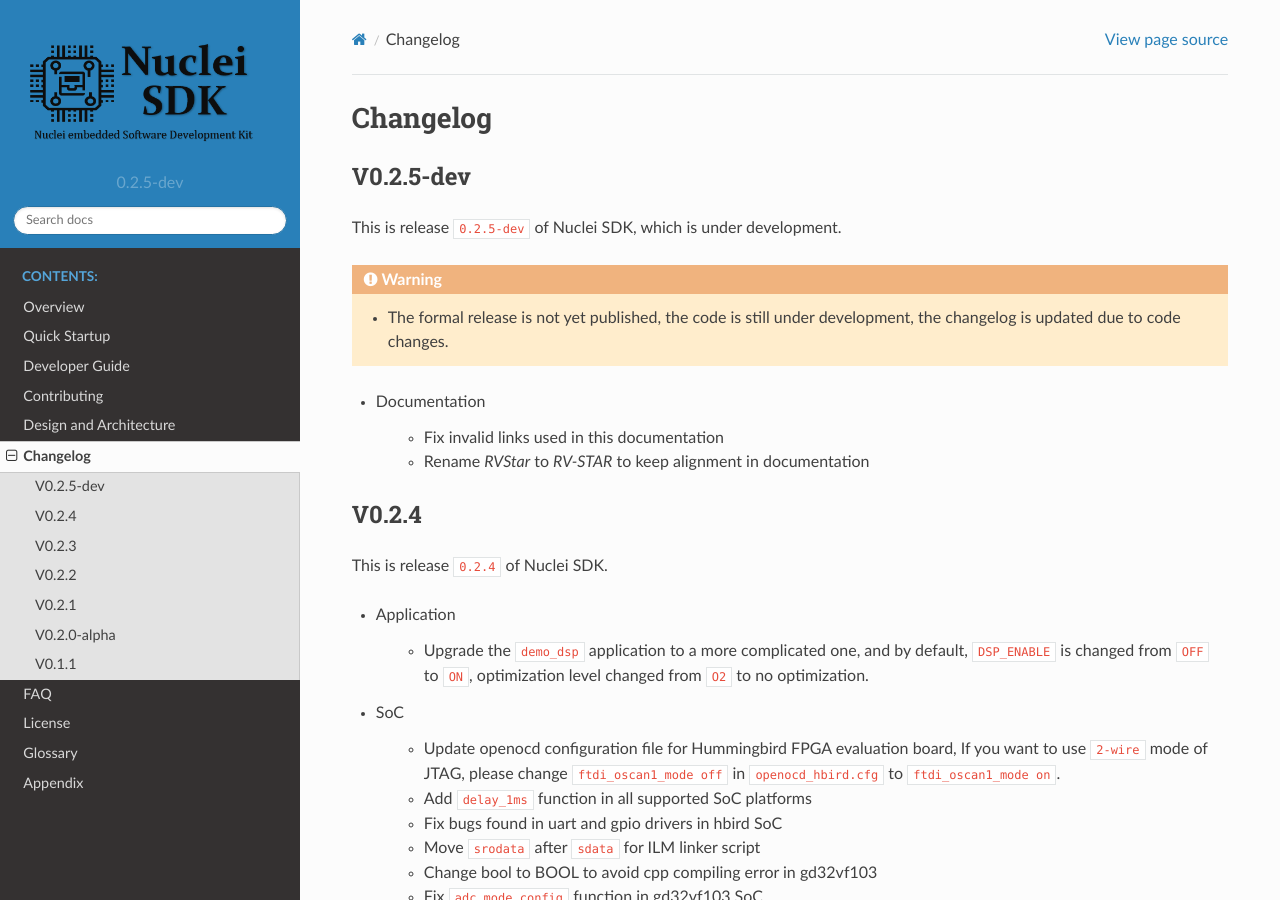
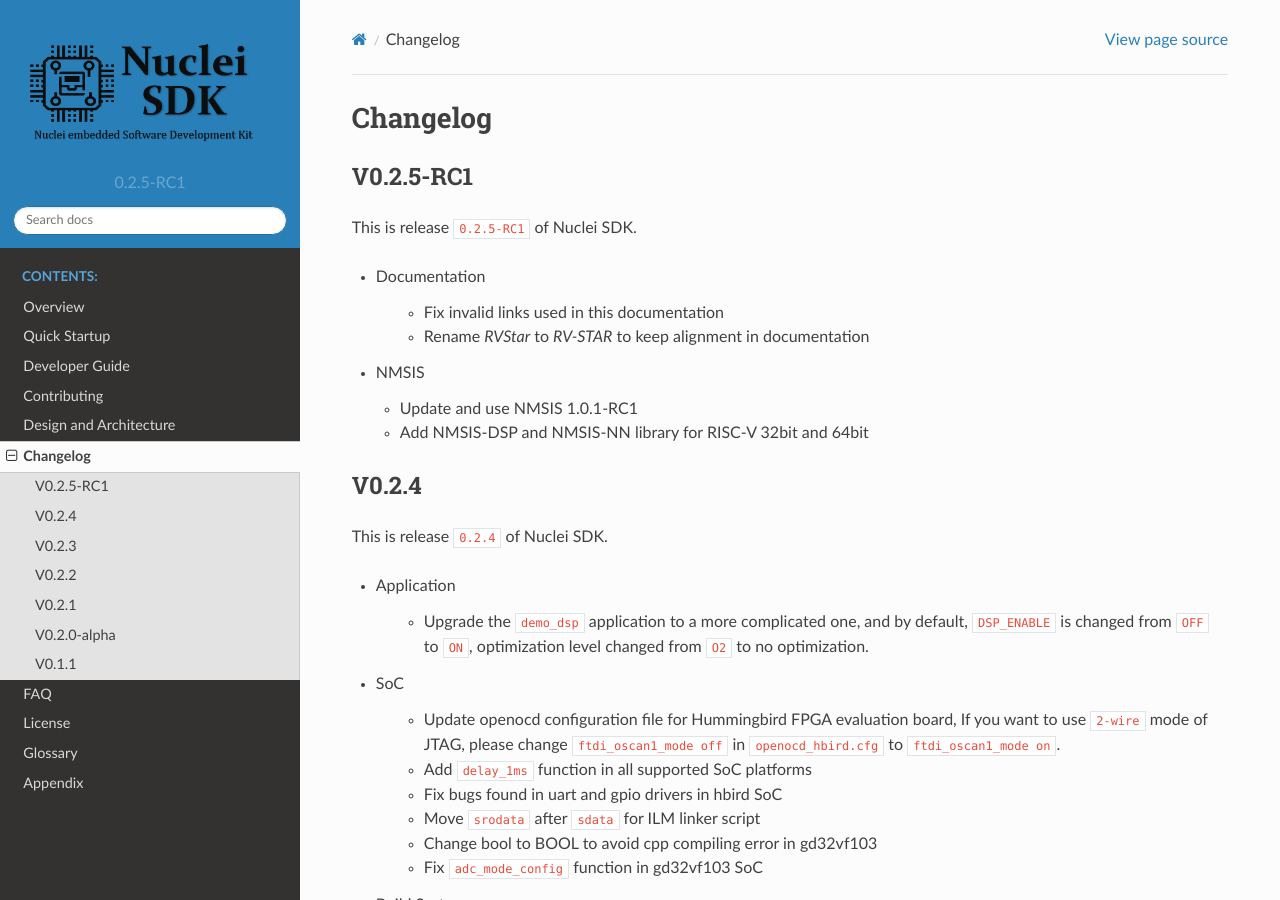
Before and after one commit to Nuclei-Software/nuclei-sdk, a Sphinx documentation site: the page built from doc/source/changelog.rst, in a window 1280 px wide and 900 px high. Built offline with Sphinx 7.4.7 and the Read the Docs theme 2.0.0, drawn with Linux system fonts in a browser that asks for light colours.

Commit message:
doc: bump version to 0.2.5-RC1
Signed-off-by: Huaqi Fang <578567190@qq.com>

```diff
--- a/doc/source/changelog.rst
+++ b/doc/source/changelog.rst
@@ -3,21 +3,20 @@
 Changelog
 =========
 
-V0.2.5-dev
+V0.2.5-RC1
 ----------
 
-This is release ``0.2.5-dev`` of Nuclei SDK, which is under development.
-
-.. warning::
-
-   * The formal release is not yet published, the code is still under development,
-     the changelog is updated due to code changes.
+This is release ``0.2.5-RC1`` of Nuclei SDK.
 
 * Documentation
 
    - Fix invalid links used in this documentation
    - Rename `RVStar` to `RV-STAR` to keep alignment in documentation
 
+* NMSIS
+
+  - Update and use NMSIS 1.0.1-RC1
+  - Add NMSIS-DSP and NMSIS-NN library for RISC-V 32bit and 64bit
 
 V0.2.4
 ------
--- a/doc/source/conf.py
+++ b/doc/source/conf.py
@@ -21,10 +21,10 @@
 author = 'Nuclei'
 
 # The short X.Y version
-version = '0.2.5-dev'
+version = '0.2.5-RC1'
 
 # The full version, including alpha/beta/rc tags
-release = '0.2.5-dev'
+release = '0.2.5-RC1'
 
 
 # -- General configuration ---------------------------------------------------
--- a/package.json
+++ b/package.json
@@ -1,6 +1,6 @@
 {
     "name": "framework-nuclei-sdk",
     "description": "Nuclei N/NX Embedded SDK",
-    "version": "0.2.5-dev",
+    "version": "0.2.5-RC1",
     "url": "https://github.com/Nuclei-Software/nuclei-sdk/"
 }
```
